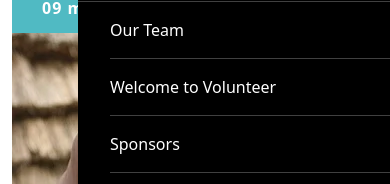
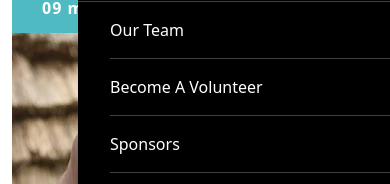
Before and after one commit to Palak-Srivastava4/oxpitan, a Next.js app: page /news in a window 390 px wide. Both pictures are taken after a click on the element 362 px from the left and 35 px from the top of the page. Shown: the part 466-650 px from the top of the page. Built offline with nearby package versions, Linux system fonts and the light colour scheme.

Commit message:
minor changes

```diff
--- a/app/components/Navigation/Navigation.jsx
+++ b/app/components/Navigation/Navigation.jsx
@@ -272,7 +272,7 @@ const Navbar = () => {
               </a>{" "}
               <hr />
               <a className="list" href="volunteer">
-                Welcome to Volunteer
+                Become A Volunteer
               </a>
               <hr />
               <a className="list" href="sponsors">
--- a/app/components/Navigation/style.jsx
+++ b/app/components/Navigation/style.jsx
@@ -363,7 +363,6 @@ export const IconBox = styled.div`
     display: none;
 
     }
-}
 `;
 export const Icon = styled.div`
   @media only screen and (max-width: 1200px) {
--- a/app/components/Pages/Sponsors/Sponsors.js
+++ b/app/components/Pages/Sponsors/Sponsors.js
@@ -23,8 +23,7 @@ const Sponsors = () => {
                 <Styled.EvantoImg>
                   <Styled.BtnBg backgroundColor={item.color}>
                         <div className="img">  <Image src={item.img} /></div>
-                      </Styled.BtnBg>
-
+                  </Styled.BtnBg>
                 </Styled.EvantoImg>
                 <Styled.CompanyName>
                   <div className="name">{item.companyName}</div>
```
